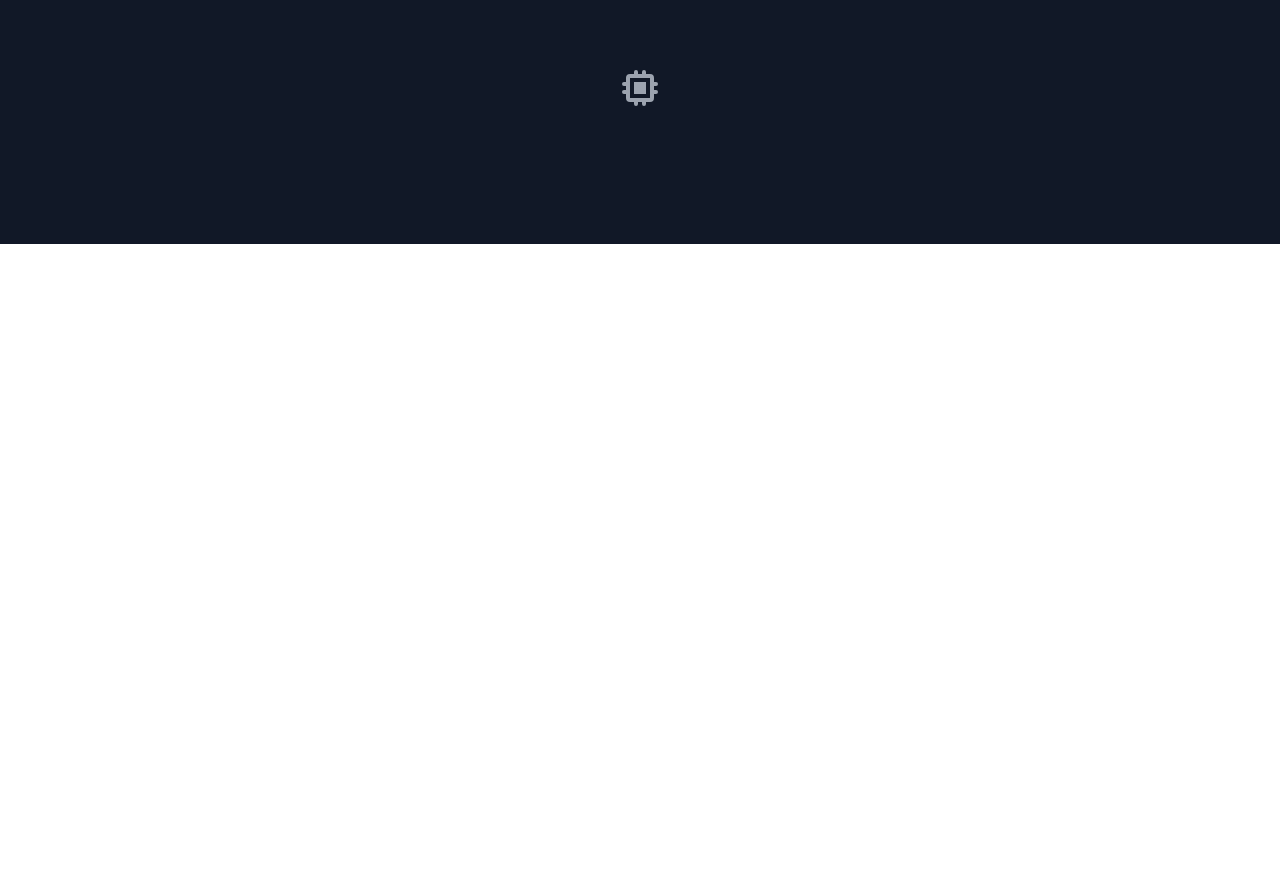
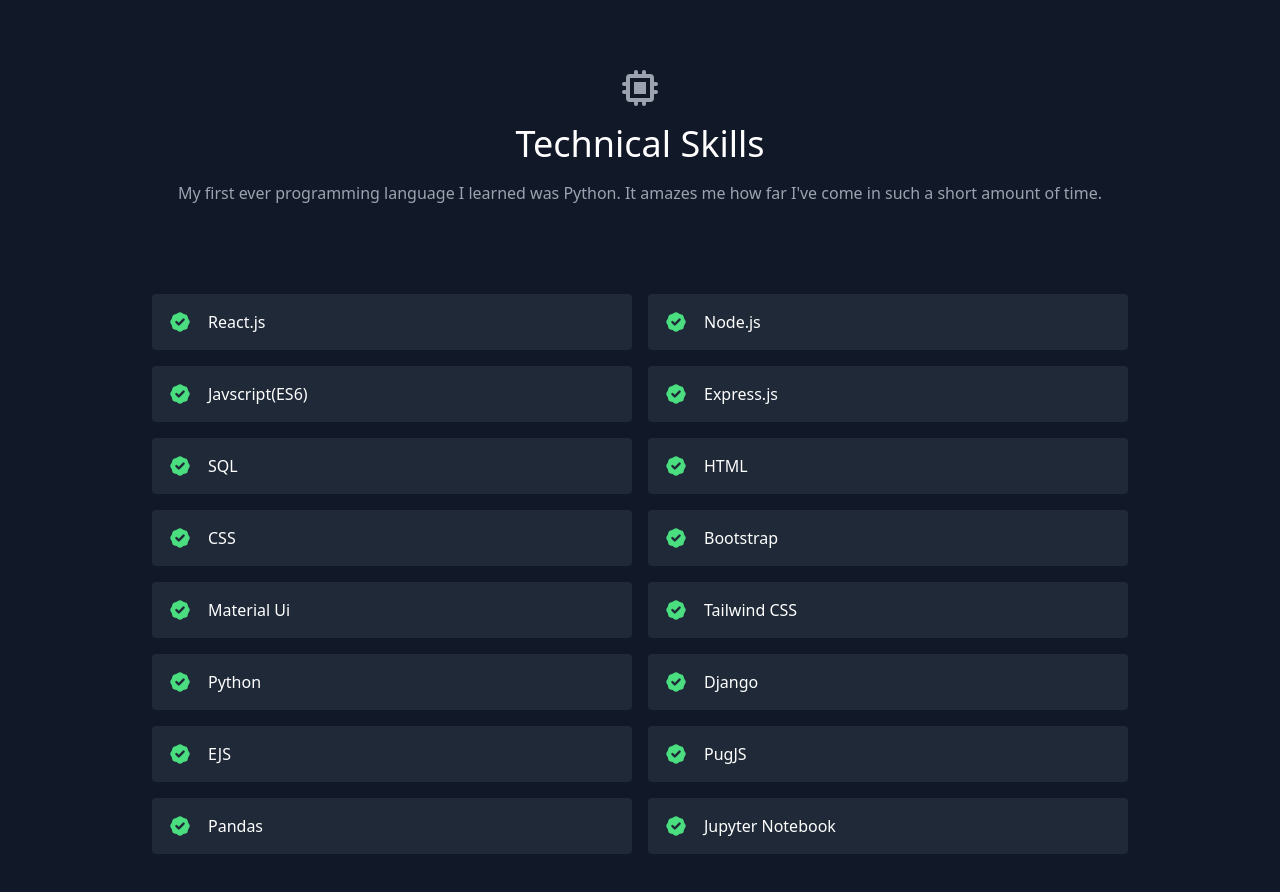
Before and after one commit to carlos-escamilla33/portfolio-website, a React (Create React App) app: page / in a window 1280 px wide. Shown: the part 1480-2372 px from the top of the page. Before the commit the page ends 1724 px from the top, so only its background shows below. Built offline with nearby package versions, Linux system fonts and the light colour scheme.

Commit message:
finished outline of projects component

```diff
--- a/src/components/About.js
+++ b/src/components/About.js
@@ -6,7 +6,7 @@
             <div className="container mx-auto flex px-10 py-20 md:flex-row flex-col items-center">
                 <div className="lg:flex-grow md:w-1/2 lg:pr-24 md:pr-16 flex flex-col md:items-start md:text-left mb-16 md:mb-0 items-center text-center">
                     <h1 className="title-font sm:text-4xl text-3xl mb-4 font-medium text-white">
-                        Hi, I'm Carlos
+                        Hi, I'm Carlos.
                         <br className="hidden lg:inline-block" /> I'm a fullstack developer.
                     </h1>
                     <p className="mb-8 leading-relaxed">
--- a/src/components/Skills.js
+++ b/src/components/Skills.js
@@ -1,12 +1,34 @@
 import React from "react";
 import { BadgeCheckIcon, ChipIcon } from "@heroicons/react/solid";
+import { skills } from "../data";
 
 const Skills = () => {
     return (
         <section id="skills">
             <div className="container px-5 py-10 mx-auto">
                 <div className="text-center mb-20">
-                    <ChipIcon className="w-10 inline-block mb-4"/>
+                    <ChipIcon className="w-10 inline-block mb-4" />
+                    <h1 className="sm:text-4xl text-3xl font-medium title-font text-white mb-4">
+                        Technical Skills
+                    </h1>
+                    <p className="text-base leading-relaxed">
+                        My first ever programming language I learned was Python. It amazes me how far I've come
+                        in such a short amount of time.
+                    </p>
+                </div>
+                <div className="flex flex-wrap lg:w-4/5 sm:mx-auto sm:mb-2 -mx-2">
+                    {
+                        skills.map((skill) => (
+                            <div key={skill} className="p-2 sm:w-1/2 w-full">
+                                <div className="bg-gray-800 rounded flex p-4 h-full items-center">
+                                    <BadgeCheckIcon className="text-green-400 w-6 h-6 flex-shrink-0 mr-4" />
+                                    <span className="title-font font-medium text-white">
+                                        {skill}
+                                    </span>
+                                </div>
+                            </div>
+                        ))
+                    }
                 </div>
             </div>
         </section>
```
